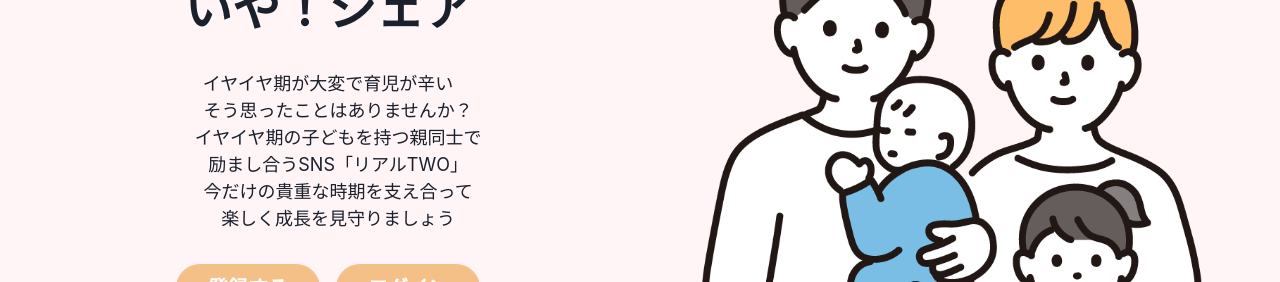
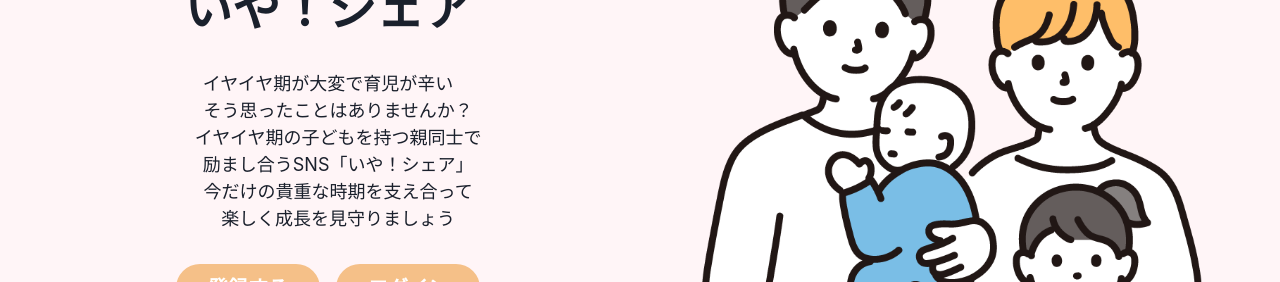
Before and after one commit to haruharuGit/my_projects, a React (Create React App) app in the folder frontend/: page /home in a window 1280 px wide. Shown: the part 254-536 px from the top of the page. Built offline with nearby package versions, Linux system fonts and the light colour scheme.

Commit message:
ランディングページのアプリ名を変更

```diff
--- a/frontend/src/pages/Home.jsx
+++ b/frontend/src/pages/Home.jsx
@@ -40,7 +40,7 @@ export default function LandingPage() {
                 {`イヤイヤ期が大変で育児が辛い
     そう思ったことはありませんか？
     イヤイヤ期の子どもを持つ親同士で
-    励まし合うSNS「リアルTWO」
+    励まし合うSNS「いや！シェア」
     今だけの貴重な時期を支え合って
     楽しく成長を見守りましょう`}
               </Text>
```
